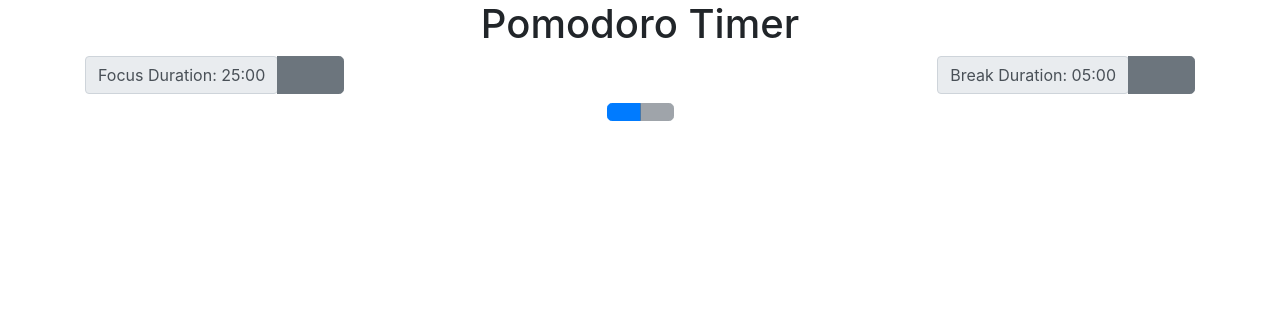
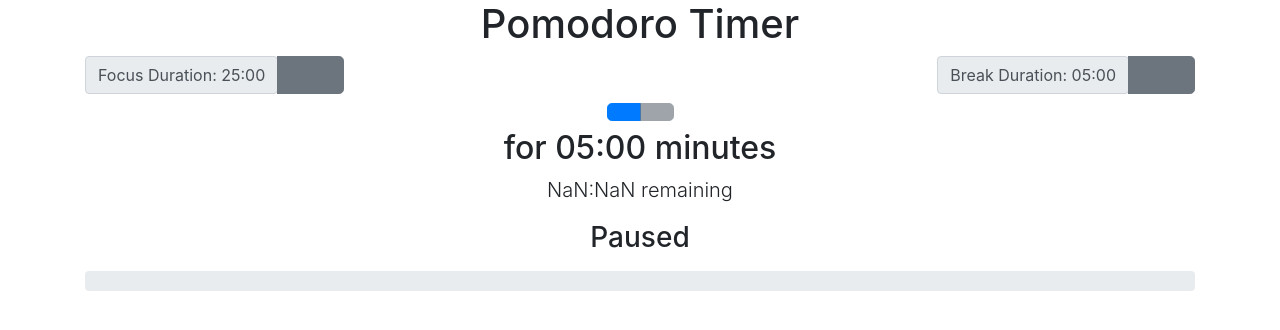
Before and after one commit to Hajer-Thabet/Pomodoro_timer_Project, a React (Create React App) app: page / in a window 1280 px wide. Shown: the top 330 px of the page. Built offline with nearby package versions, Linux system fonts and the light colour scheme; a web font is replaced by a local one.

Commit message:
Update Pomodoro.js

```diff
--- a/src/pomodoro/Pomodoro.js
+++ b/src/pomodoro/Pomodoro.js
@@ -50,6 +50,35 @@ function nextSession(focusDuration, breakDuration) {
   };
 }
 
+/*
+Are all props treated as read-only?
+No
+
+RB - Disagree - props are used to only update state.
+
+Is all state updated using callbacks to avoid race conditions?
+Allowable exceptions are cases where the next state is not determined by the current state
+(e.g., when disabling the timer it is okay to just call setIsTimerRunning(false)).
+No
+
+RB - Disagree - From my review useState update functions are being used as callbacks.
+
+Is the main “Pomodoro” free of any conditional display logic? (e.g.,
+  no ‘if statements’ in the render function). Each component determines its own visibility.
+No
+
+RB - Agree - move session conditional into Time component.
+
+Note two things that the student could improve on.
+Hi Hajer, The average and suggested Pomodoro session length is 25 minutes,
+ followed by a 5-minute break. For your Pomodoro timer,
+ the break duration exceeds the focus duration. Please check.
+
+RB - More info needed. Screen capture?
+
+ */
+
+
 function Pomodoro() {
   // Timer starts out paused
   const [isTimerRunning, setIsTimerRunning] = useState(false);
@@ -98,21 +127,6 @@ function Pomodoro() {
       return nextState;
     });
   }
-
-  const renderTime = () => {
-    if (session) {
-      return (
-        <Time
-          session={session}
-          isTimerRunning={isTimerRunning}
-          focusDuration={focusDuration}
-          breakDuration={breakDuration}
-        />
-      );
-    } else {
-      return null;
-    }
-  };
 
    // event handler
   const handleClick = () => {
@@ -174,7 +188,13 @@ function Pomodoro() {
         </div>
       </div>
 
-      {renderTime()}
+      <Time
+          session={session}
+          isTimerRunning={isTimerRunning}
+          focusDuration={focusDuration}
+          breakDuration={breakDuration}
+        />
+
     </div>
   );
 }
```
